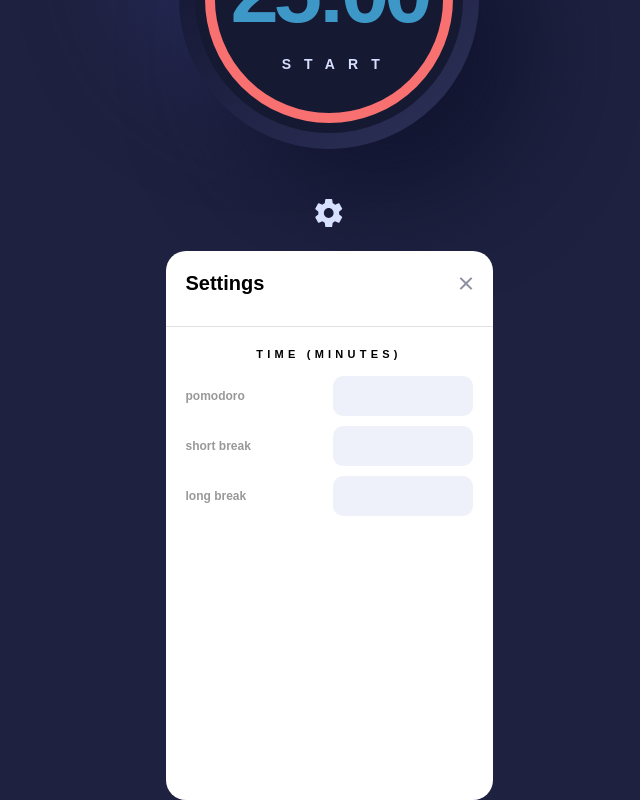
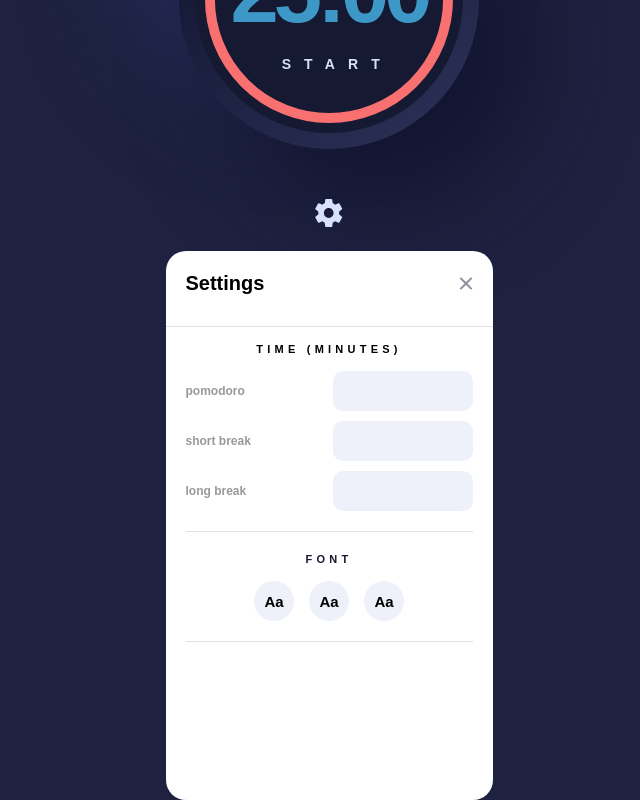
Before and after one commit to gura16/pomodoro-app, a React (Vite) app: page / in a window 1280 px wide. Shown: the part 344-1144 px from the top of the page, without its empty margins (311-951 px from the left). Built offline with nearby package versions, Linux system fonts and the light colour scheme.

Commit message:
add settings styles and font

```diff
--- a/src/setting.tsx
+++ b/src/setting.tsx
@@ -25,7 +25,17 @@ function Setting() {
               <Titletext>long break</Titletext>
               <Longinput type="number" min="0"></Longinput>
             </Card>
+            <Hr />
           </TimechangerCard>
+          <FontchangerContainer>
+            <Fonttitle>FONT</Fonttitle>
+            <Fontcard>
+              <Font>Aa</Font>
+              <Font>Aa</Font>
+              <Font>Aa</Font>
+            </Fontcard>
+            <Hr />
+          </FontchangerContainer>
         </TimechangerContainer>
       </Maincontainer>
     </div>
@@ -60,7 +70,7 @@ const Cancelimg = styled.img``;
 
 const Hr = styled.p`
   background-color: #e3e1e1;
-  width: 327px;
+  width: 100%;
   height: 1px;
   margin-top: 10px;
 `;
@@ -74,7 +84,7 @@ const Timetitle = styled.p`
   line-height: 14px;
   letter-spacing: 4.230769157409668px;
   text-align: center;
-  margin-top: 20px;
+  margin-top: 15px;
 `;
 
 const TimechangerCard = styled.div`
@@ -145,3 +155,41 @@ const Longinput = styled.input`
   letter-spacing: 0px;
   text-align: left;
 `;
+
+const FontchangerContainer = styled.div`
+  padding: 0 20px;
+`;
+
+const Fonttitle = styled.p`
+  font-family: "Kumbh Sans", sans-serif;
+  font-size: 11px;
+  font-weight: 700;
+  line-height: 14px;
+  letter-spacing: 4.230769157409668px;
+  text-align: center;
+  color: #161932;
+  margin-top: 20px;
+`;
+
+const Fontcard = styled.div`
+  display: flex;
+  justify-content: center;
+  gap: 15px;
+  margin-top: 15px;
+`;
+const Font = styled.div`
+  width: 40px;
+  height: 40px;
+  background-color: #eff1fa;
+  border-radius: 50%;
+  display: flex;
+  justify-content: center;
+  align-items: center;
+  font-family: "Kumbh Sans", sans-serif;
+  font-size: 15px;
+  font-weight: 700;
+  line-height: 19px;
+  letter-spacing: 0px;
+  text-align: left;
+  margin-bottom: 10px;
+`;
```
